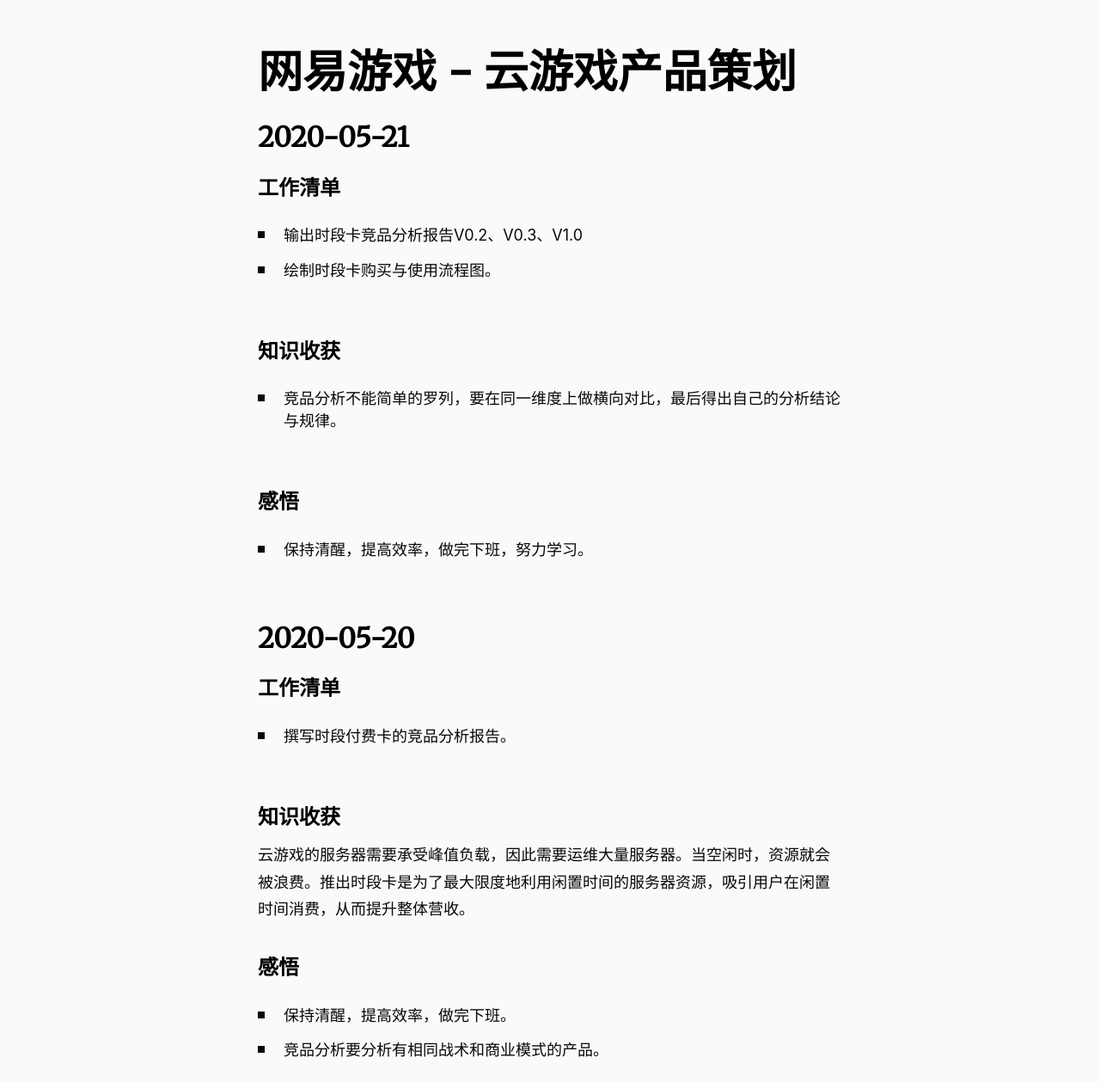
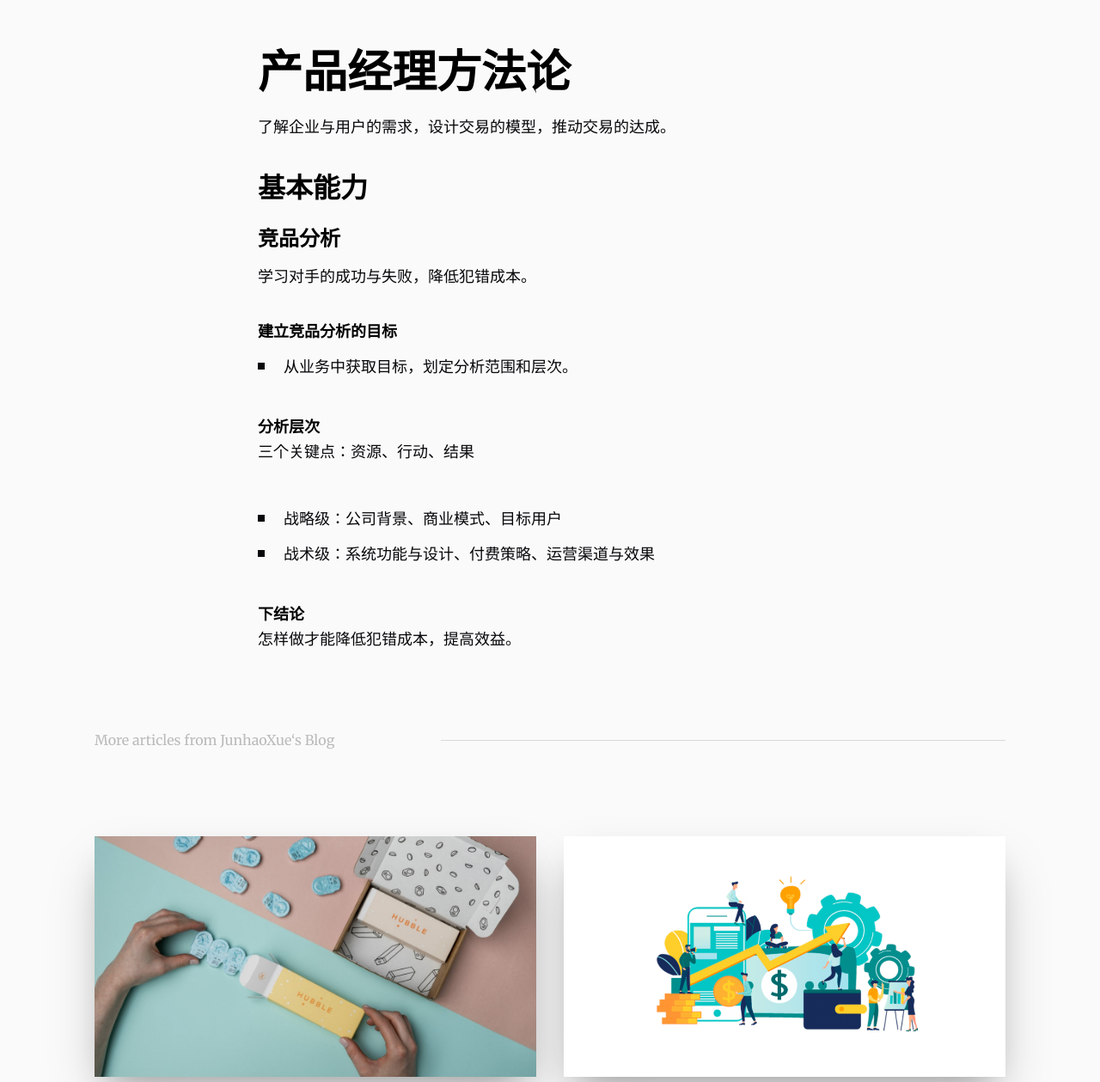
Before and after one commit to JunhaoXue/JunhaoXue.github.io, a plain HTML site: page post/product-manager/index.html in a window 1280 px wide. Shown: the part 1000-2259 px from the top of the page at 86% size. Drawn offline with Linux system fonts and the light colour scheme; some packages are replaced by stand-ins of ours; a script that the page names is missing.

Commit message:
新增产品经理方法论-竞品分析

```diff
--- a/index.xml
+++ b/index.xml
@@ -85,8 +85,10 @@ A And the winner is - Gérard Darmon 词：Pierre Palmade 曲：Marc Lavoine
       <pubDate>Mon, 20 Apr 2020 00:00:00 +0000</pubDate>
 
       <guid>http://www.xuejunhao.com/post/product-manager/</guid>
-      <description>网易游戏 - 云游戏产品策划 2020-05-21 工作清单  输出时段卡竞品分析报告V0.2、V0.3、V1.0 绘制时段卡购买与使用流程图。  知识收获  竞品分析不能简单的罗列，要在同一维度上做横向对比，最后得出自己的分析结论与规律。  感悟  保持清醒，提高效率，做完下班，努力学习。  2020-05-20 工作清单  撰写时段付费卡的竞品分析报告。  知识收获 云游戏的服务器需要承受峰值负载，因此需要运维大量服务器。当空闲时，资源就会被浪费。推出时段卡是为了最大限度地利用闲置时间的服务器资源，吸引用户在闲置时间消费，从而提升整体营收。
-感悟  保持清醒，提高效率，做完下班。 竞品分析要分析有相同战术和商业模式的产品。  </description>
+      <description>产品经理方法论 了解企业与用户的需求，设计交易的模型，推动交易的达成。
+基本能力 竞品分析 学习对手的成功与失败，降低犯错成本。
+建立竞品分析的目标  从业务中获取目标，划定分析范围和层次。  分析层次 三个关键点：资源、行动、结果
+ 战略级：公司背景、商业模式、目标用户 战术级：系统功能与设计、付费策略、运营渠道与效果  下结论 怎样做才能降低犯错成本，提高效益。</description>
     </item>
 
     <item>
--- a/post/index.xml
+++ b/post/index.xml
@@ -85,8 +85,10 @@ A And the winner is - Gérard Darmon 词：Pierre Palmade 曲：Marc Lavoine
       <pubDate>Mon, 20 Apr 2020 00:00:00 +0000</pubDate>
 
       <guid>http://www.xuejunhao.com/post/product-manager/</guid>
-      <description>网易游戏 - 云游戏产品策划 2020-05-21 工作清单  输出时段卡竞品分析报告V0.2、V0.3、V1.0 绘制时段卡购买与使用流程图。  知识收获  竞品分析不能简单的罗列，要在同一维度上做横向对比，最后得出自己的分析结论与规律。  感悟  保持清醒，提高效率，做完下班，努力学习。  2020-05-20 工作清单  撰写时段付费卡的竞品分析报告。  知识收获 云游戏的服务器需要承受峰值负载，因此需要运维大量服务器。当空闲时，资源就会被浪费。推出时段卡是为了最大限度地利用闲置时间的服务器资源，吸引用户在闲置时间消费，从而提升整体营收。
-感悟  保持清醒，提高效率，做完下班。 竞品分析要分析有相同战术和商业模式的产品。  </description>
+      <description>产品经理方法论 了解企业与用户的需求，设计交易的模型，推动交易的达成。
+基本能力 竞品分析 学习对手的成功与失败，降低犯错成本。
+建立竞品分析的目标  从业务中获取目标，划定分析范围和层次。  分析层次 三个关键点：资源、行动、结果
+ 战略级：公司背景、商业模式、目标用户 战术级：系统功能与设计、付费策略、运营渠道与效果  下结论 怎样做才能降低犯错成本，提高效益。</description>
     </item>
 
     <item>
--- a/post/product-manager/index.html
+++ b/post/product-manager/index.html
@@ -25,12 +25,16 @@
 
 
 <title>Product Manager | JunhaoXue‘s Blog</title>
-<meta name="description" content="网易游戏 - 云游戏产品策划 2020-05-21 工作清单  输出时段卡竞品分析报告V0.2、V0.3、V1.0 绘制时段卡购买与使用流程图。  知识收获  竞品分析不能简单的罗列，要在同一维度上做横向对比，最后得出自己的分析结论与规律。  感悟  保持清醒，提高效率，做完下班，努力学习。  2020-05-20 工作清单  撰写时段付费卡的竞品分析报告。  知识收获 云游戏的服务器需要承受峰值负载，因此需要运维大量服务器。当空闲时，资源就会被浪费。推出时段卡是为了最大限度地利用闲置时间的服务器资源，吸引用户在闲置时间消费，从而提升整体营收。
-感悟  保持清醒，提高效率，做完下班。 竞品分析要分析有相同战术和商业模式的产品。  ">
+<meta name="description" content="产品经理方法论 了解企业与用户的需求，设计交易的模型，推动交易的达成。
+基本能力 竞品分析 学习对手的成功与失败，降低犯错成本。
+建立竞品分析的目标  从业务中获取目标，划定分析范围和层次。  分析层次 三个关键点：资源、行动、结果
+ 战略级：公司背景、商业模式、目标用户 战术级：系统功能与设计、付费策略、运营渠道与效果  下结论 怎样做才能降低犯错成本，提高效益。">
 <meta property="og:title" content="Product Manager | JunhaoXue‘s Blog">
 <meta property="og:site_name" content="JunhaoXue‘s Blog">
-<meta property="og:description" content="网易游戏 - 云游戏产品策划 2020-05-21 工作清单  输出时段卡竞品分析报告V0.2、V0.3、V1.0 绘制时段卡购买与使用流程图。  知识收获  竞品分析不能简单的罗列，要在同一维度上做横向对比，最后得出自己的分析结论与规律。  感悟  保持清醒，提高效率，做完下班，努力学习。  2020-05-20 工作清单  撰写时段付费卡的竞品分析报告。  知识收获 云游戏的服务器需要承受峰值负载，因此需要运维大量服务器。当空闲时，资源就会被浪费。推出时段卡是为了最大限度地利用闲置时间的服务器资源，吸引用户在闲置时间消费，从而提升整体营收。
-感悟  保持清醒，提高效率，做完下班。 竞品分析要分析有相同战术和商业模式的产品。  ">
+<meta property="og:description" content="产品经理方法论 了解企业与用户的需求，设计交易的模型，推动交易的达成。
+基本能力 竞品分析 学习对手的成功与失败，降低犯错成本。
+建立竞品分析的目标  从业务中获取目标，划定分析范围和层次。  分析层次 三个关键点：资源、行动、结果
+ 战略级：公司背景、商业模式、目标用户 战术级：系统功能与设计、付费策略、运营渠道与效果  下结论 怎样做才能降低犯错成本，提高效益。">
 <meta property="og:url" content="http://www.xuejunhao.com/post/product-manager/">
 <meta property="og:type" content="website">
 <meta property="og:locale" content="en_US">
@@ -40,8 +44,10 @@
 	<link rel="canonical" href="http://www.xuejunhao.com/post/product-manager/">
 
 
-	<meta name="twitter:description" content="网易游戏 - 云游戏产品策划 2020-05-21 工作清单  输出时段卡竞品分析报告V0.2、V0.3、V1.0 绘制时段卡购买与使用流程图。  知识收获  竞品分析不能简单的罗列，要在同一维度上做横向对比，最后得出自己的分析结论与规律。  感悟  保持清醒，提高效率，做完下班，努力学习。  2020-05-20 工作清单  撰写时段付费卡的竞品分析报告。  知识收获 云游戏的服务器需要承受峰值负载，因此需要运维大量服务器。当空闲时，资源就会被浪费。推出时段卡是为了最大限度地利用闲置时间的服务器资源，吸引用户在闲置时间消费，从而提升整体营收。
-感悟  保持清醒，提高效率，做完下班。 竞品分析要分析有相同战术和商业模式的产品。  ">
+	<meta name="twitter:description" content="产品经理方法论 了解企业与用户的需求，设计交易的模型，推动交易的达成。
+基本能力 竞品分析 学习对手的成功与失败，降低犯错成本。
+建立竞品分析的目标  从业务中获取目标，划定分析范围和层次。  分析层次 三个关键点：资源、行动、结果
+ 战略级：公司背景、商业模式、目标用户 战术级：系统功能与设计、付费策略、运营渠道与效果  下结论 怎样做才能降低犯错成本，提高效益。">
 <meta name="twitter:image" content="http://www.xuejunhao.com/images/management.png">
 <meta property="article:published_time" content="2020-04-20T00:00:00&#43;00:00">
 	<meta property="article:updated_time" content="2020-04-20T00:00:00&#43;00:00">
@@ -273,33 +279,23 @@
 
 
     <article  id="articleContent" class="post-content" style="position:relative;">
-        <h1 id="网易游戏---云游戏产品策划">网易游戏 - 云游戏产品策划</h1>
-<h2 id="2020-05-21">2020-05-21</h2>
-<h3 id="工作清单">工作清单</h3>
+        <h1 id="产品经理方法论">产品经理方法论</h1>
+<p>了解企业与用户的需求，设计交易的模型，推动交易的达成。</p>
+<h2 id="基本能力">基本能力</h2>
+<h3 id="竞品分析">竞品分析</h3>
+<p>学习对手的成功与失败，降低犯错成本。</p>
+<h4 id="建立竞品分析的目标">建立竞品分析的目标</h4>
 <ul>
-<li>输出时段卡竞品分析报告V0.2、V0.3、V1.0</li>
-<li>绘制时段卡购买与使用流程图。</li>
+<li>从业务中获取目标，划定分析范围和层次。</li>
 </ul>
-<h3 id="知识收获">知识收获</h3>
+<h4 id="分析层次">分析层次</h4>
+<p>三个关键点：资源、行动、结果</p>
 <ul>
-<li>竞品分析不能简单的罗列，要在同一维度上做横向对比，最后得出自己的分析结论与规律。</li>
+<li>战略级：公司背景、商业模式、目标用户</li>
+<li>战术级：系统功能与设计、付费策略、运营渠道与效果</li>
 </ul>
-<h3 id="感悟">感悟</h3>
-<ul>
-<li>保持清醒，提高效率，做完下班，努力学习。</li>
-</ul>
-<h2 id="2020-05-20">2020-05-20</h2>
-<h3 id="工作清单-1">工作清单</h3>
-<ul>
-<li>撰写时段付费卡的竞品分析报告。</li>
-</ul>
-<h3 id="知识收获-1">知识收获</h3>
-<p>云游戏的服务器需要承受峰值负载，因此需要运维大量服务器。当空闲时，资源就会被浪费。推出时段卡是为了最大限度地利用闲置时间的服务器资源，吸引用户在闲置时间消费，从而提升整体营收。</p>
-<h3 id="感悟-1">感悟</h3>
-<ul>
-<li>保持清醒，提高效率，做完下班。</li>
-<li>竞品分析要分析有相同战术和商业模式的产品。</li>
-</ul>
+<h4 id="下结论">下结论</h4>
+<p>怎样做才能降低犯错成本，提高效益。</p>
 
     </article>
 
```
